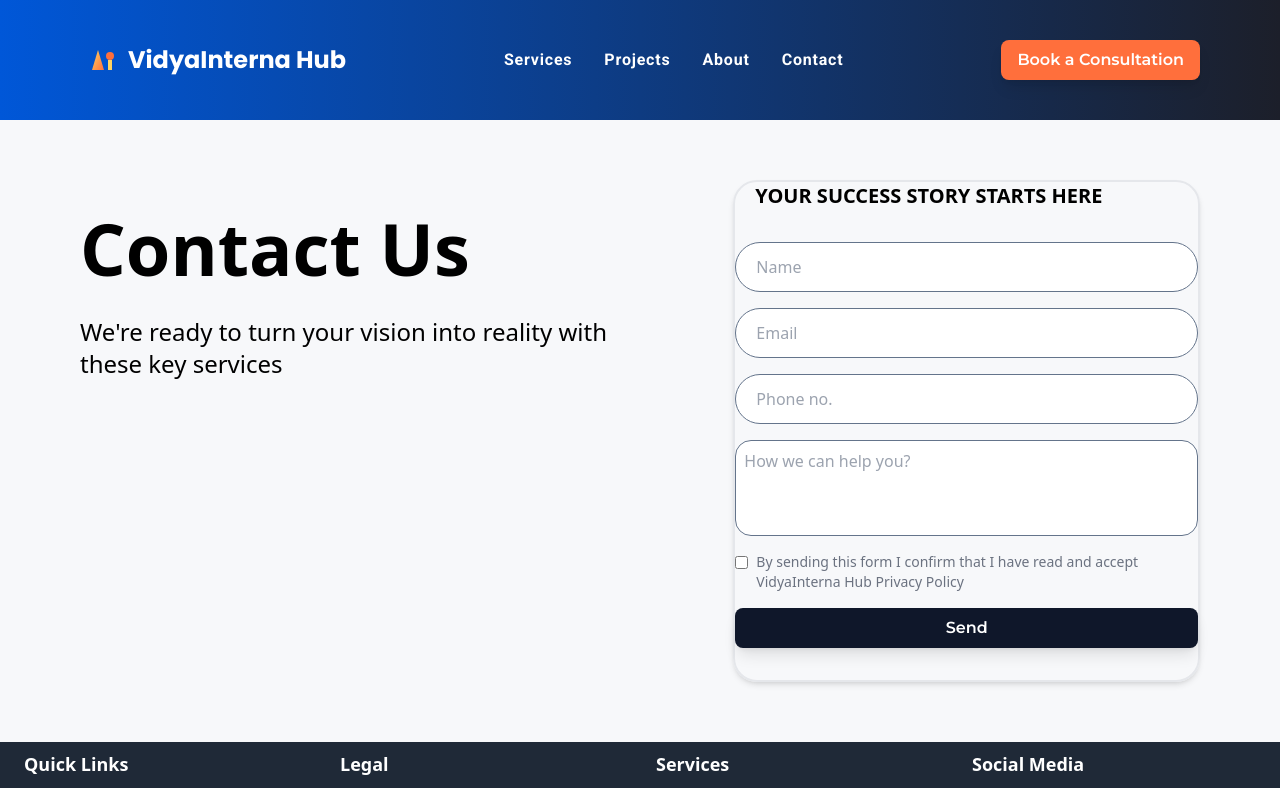
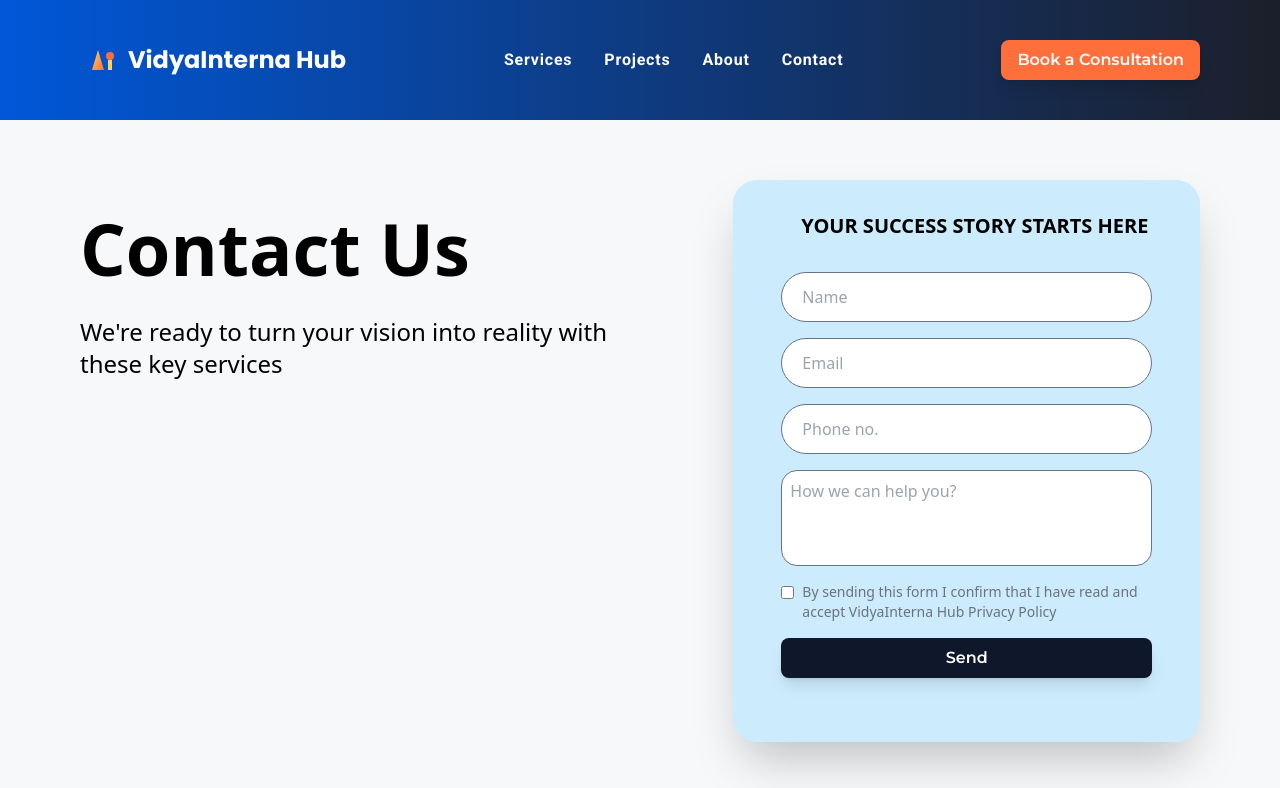
Before and after one commit to VidyaInternaHub/business-portfolio, a Next.js app: page / in a window 1280 px wide. Shown: the top 788 px of the page. Built offline with nearby package versions, Linux system fonts and the light colour scheme.

Commit message:
Fixed the card component design

```diff
--- a/components/common/Card.tsx
+++ b/components/common/Card.tsx
@@ -1,15 +1,17 @@
 interface CardProps {
   children: React.ReactNode;
+  bgColor?: string;
   className?: string;
 }
 
 export default function Card({
   children,
+  bgColor = "bg-accent",
   className,
 }: CardProps) {
   return (
     <div
-      className={`border-2 shadow-md bg-opacity-30 rounded-3xl transition-all duration-300 ease-in-out ${className}`}
+      className={`px-4 py-8 ${bgColor} bg-opacity-30 rounded-3xl md:px-8 lg:px-12 transition-all duration-300 ease-in-out ${className}`}
     >
       {children}
     </div>
```
